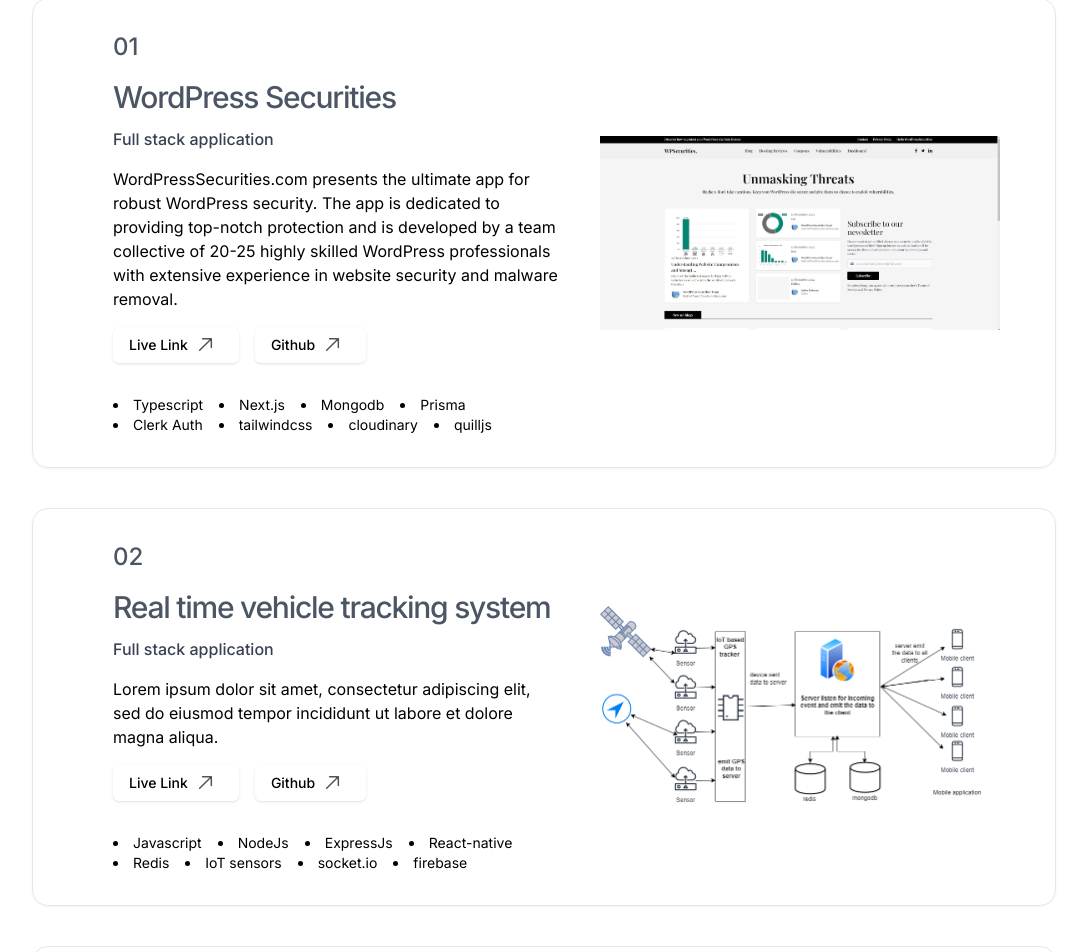
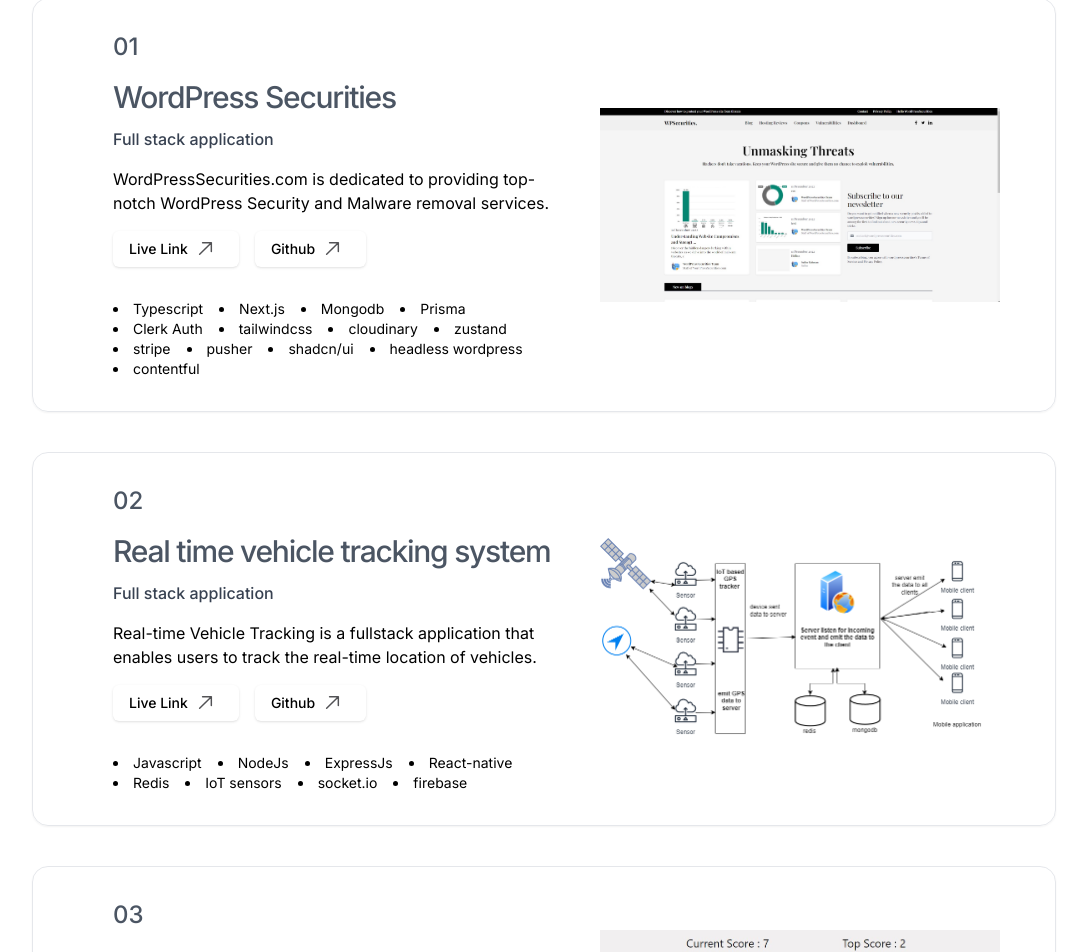
Before and after one commit to mdpabel/portfolio, a Next.js app: page / in a window 1280 px wide. Shown: the part 1353-2305 px from the top of the page, without its empty margins (96-1183 px from the left). Built offline with nearby package versions, Linux system fonts and the light colour scheme.

Commit message:
Updated project description and techonologies

```diff
--- a/app/Projects.tsx
+++ b/app/Projects.tsx
@@ -12,7 +12,7 @@
     title: "WordPress Securities",
     subTitle: "Full stack application",
     imgUrl: "/wordpresssecurities.jpg",
-    description: `WordPressSecurities.com presents the ultimate app for robust WordPress security. The app is dedicated to providing top-notch protection and is developed by a team collective of 20-25 highly skilled WordPress professionals with extensive experience in website security and malware removal.`,
+    description: `WordPressSecurities.com is dedicated to providing top-notch WordPress Security and Malware removal services.`,
     technologies: [
       "Typescript",
       "Next.js",
@@ -21,7 +21,12 @@
       "Clerk Auth",
       "tailwindcss",
       "cloudinary",
-      "quilljs",
+      "zustand",
+      "stripe",
+      "pusher",
+      "shadcn/ui",
+      "headless wordpress",
+      "contentful",
     ],
     liveLink: "https://www.wordpresssecurities.com/",
     github: "https://github.com/mdpabel/WordPressSecurities",
@@ -33,7 +38,7 @@
     subTitle: "Full stack application",
     imgUrl: "/vehicleTracking.png",
     description:
-      "Lorem ipsum dolor sit amet, consectetur adipiscing elit, sed do eiusmod tempor incididunt ut labore et dolore magna aliqua.",
+      "Real-time Vehicle Tracking is a fullstack application that enables users to track the real-time location of vehicles. ",
     technologies: [
       "Javascript",
       "NodeJs",
```
